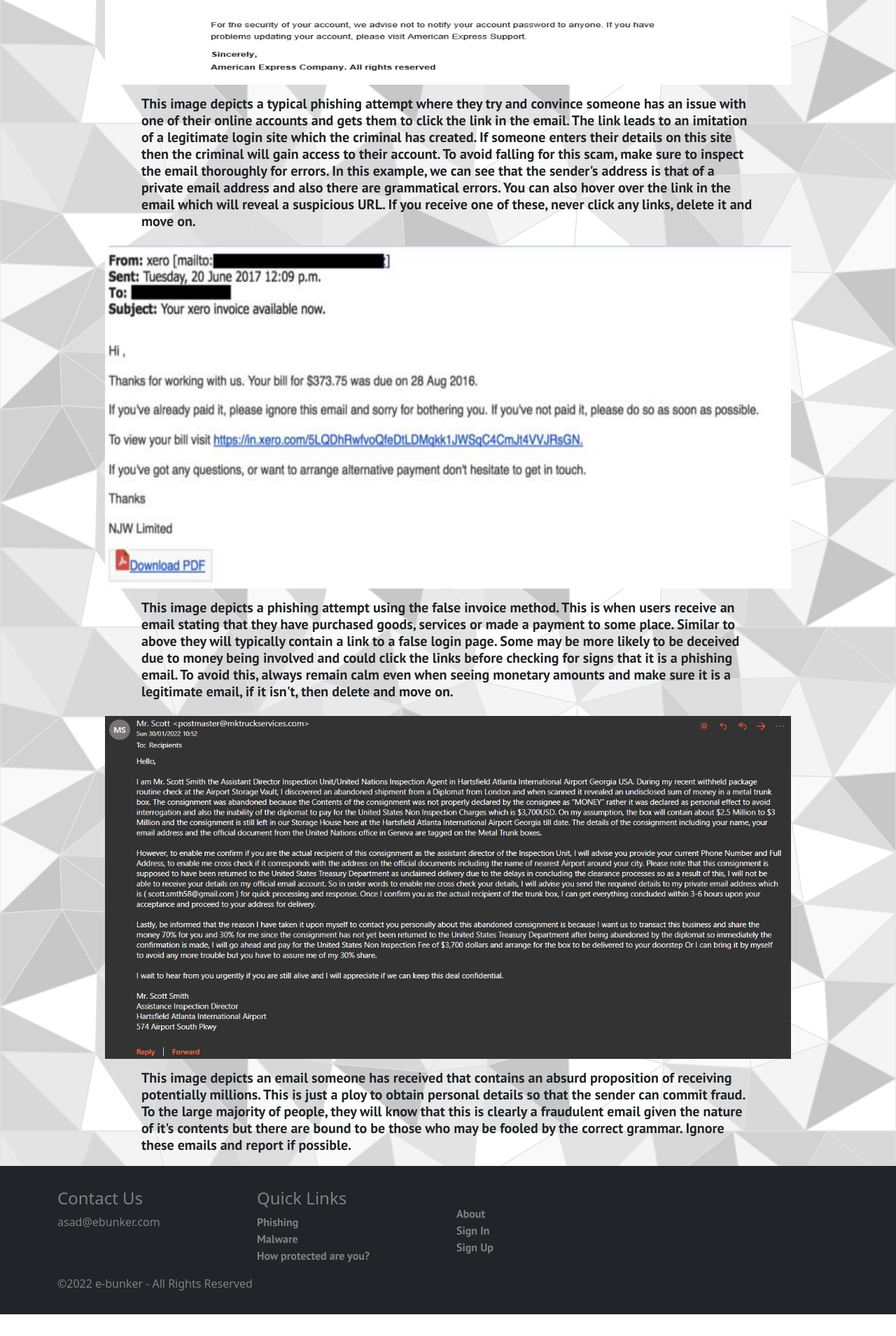
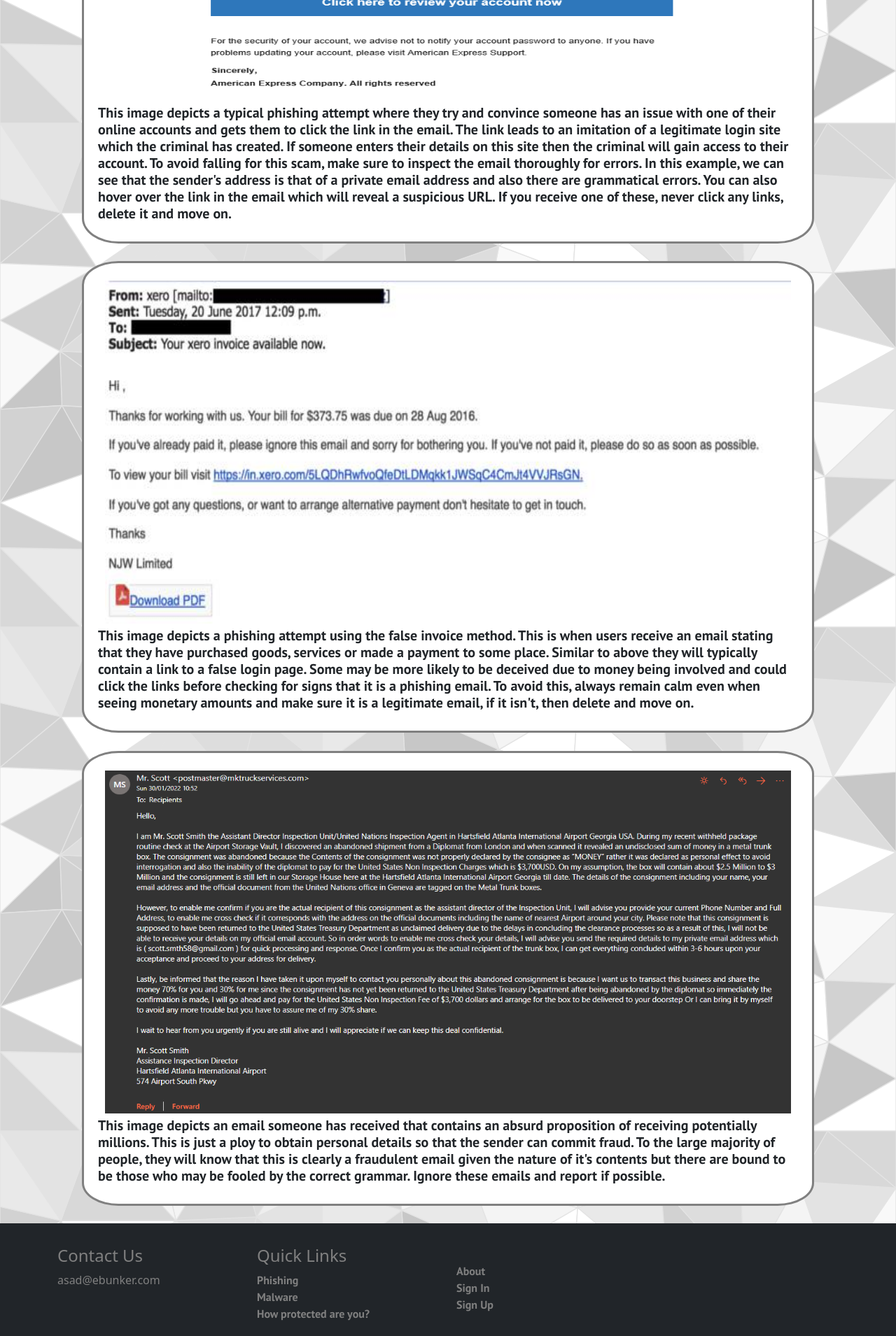
Before and after one commit to Asad99dev/E-Bunker, a React (Create React App) app in the folder frontend/: page /phishing-examples in a window 1280 px wide. Shown: the part 620-2529 px from the top of the page at 70% size. Before the commit the page ends 2498 px from the top, so only its background shows below. Built offline with nearby package versions, Linux system fonts and the light colour scheme.

Commit message:
adjusted layout

```diff
--- a/frontend/src/App.css
+++ b/frontend/src/App.css
@@ -149,6 +149,22 @@
   padding: 5px 10px;
 }
 
+.content-container {
+  background: #ffff;
+  border: solid;
+  border-color: #808080;
+  padding: 20px;
+  font-family: "PT Sans", sans-serif;
+  margin-left: 30%;
+  margin-right: 30%;
+  margin-bottom: 2%;
+  border-radius: 5%;
+}
+
+.content-container > h3 {
+  font-size: 20px;
+}
+
 @media (orientation: portrait) {
   .bg-container {
     background-size: auto 100vh;
--- a/frontend/src/App.js
+++ b/frontend/src/App.js
@@ -8,10 +8,8 @@
 import About from "./Pages/About.js";
 import Malware from "./Pages/Malware.js";
 import MalwareLearn from "./Pages/MalwareLearn";
-import MalwareQuiz from "./Pages/MalwareQuiz";
 import Phishing from "./Pages/Phishing.js";
 import PhishingLearn from "./Pages/PhishingLearn.js";
-import PhishingQuiz from "./Pages/PhishingQuiz.js";
 import PhishingExamples from "./Pages/PhishingExamples.js";
 import SignIn from "./Pages/SignIn.js";
 import SignUp from "./Pages/SignUp.js";
@@ -32,10 +30,8 @@
           <Route path="/about" element={<About />} />
           <Route path="/malware" element={<Malware />} />
           <Route path="/malware-learn" element={<MalwareLearn />} />
-          <Route path="/malware-quiz" element={<MalwareQuiz />} />
           <Route path="/phishing" element={<Phishing />} />
           <Route path="/phishing-learn" element={<PhishingLearn />} />
-          <Route path="/phishing-quiz" element={<PhishingQuiz />} />
           <Route path="/phishing-examples" element={<PhishingExamples />} />
           <Route path="/profile" element={<Profile />} />
           <Route path="/protected" element={<HowProtected />} />
--- a/frontend/src/Pages/About.js
+++ b/frontend/src/Pages/About.js
@@ -4,6 +4,24 @@
   return (
     <div className="pg-container">
       <h1>About us</h1>
+      <div className="content-container">
+        <h3>
+          Here at e-bunker, we aim to provide users with a platform to learn
+          more about cybersecurity. We offer information about different types
+          of cybersecurity threats such as phishing for users of any skill level
+          to learn from to help you on your journey of staying secure in the
+          cyberspace.
+        </h3>
+        <br/>
+        <h3>
+          Anyone can use our site but we recommend you create an account to
+          access more features such as our "How protected are you survey" where
+          you can find out just how much you put your cybersecurity knowledge to
+          practice.
+        </h3>
+        <br />
+        <h3>We hope you enjoy your stay at e-bunker.</h3>
+      </div>
     </div>
   );
 }
--- a/frontend/src/Pages/Malware.js
+++ b/frontend/src/Pages/Malware.js
@@ -9,12 +9,10 @@
     <div className="bg-container">
       <h1>Malware</h1>
       <p>
-        Malware has and will always continue to be a part of our technological lives, learn how to protect yourself.
+        Malware has and will always continue to be a part of our technological
+        lives, learn how to protect yourself.
       </p>
-      <p>
-        Click the link below to start learning, or if you feel up to the
-        challenge, how about taking on our quiz!
-      </p>
+      <p>Click the link below to start learning!</p>
       <div className="bg-btns">
         <Button
           className="btn-bg"
@@ -23,14 +21,6 @@
           }}
           label="Learn"
         />
-
-        <Button
-          className="btn-bg"
-          handleClick={() => {
-            navigate("/malware-quiz");
-          }}
-          label="Quiz"
-        />
       </div>
     </div>
   );
--- a/frontend/src/Pages/MalwareQuiz.js
+++ /dev/null
@@ -1,11 +0,0 @@
-import React from "react";
-
-function MalwareQuiz() {
-  return (
-    <div>
-      <h2>Hello</h2>
-    </div>
-  );
-}
-
-export default MalwareQuiz;
--- a/frontend/src/Pages/Phishing.js
+++ b/frontend/src/Pages/Phishing.js
@@ -12,10 +12,7 @@
         As technology continues to evolve, phishing shows no sign of slowing
         down.
       </p>
-      <p>
-        Click the link below to start learning, or if you feel up to the
-        challenge, how about taking on our quiz!
-      </p>
+      <p>Click the link below to start learning!</p>
       <div className="bg-btns">
         <Button
           className="btn-bg"
@@ -24,22 +21,11 @@
           }}
           label="Learn"
         />
-
-        <Button
-          className="btn-bg"
-          handleClick={() => {
-            navigate("/phishing-quiz");
-          }}
-          label="Quiz"
-        />
       </div>
 
       <br />
 
-      <p>
-        Click the link below to see examples of phishing and also to upload your
-        own attempts.
-      </p>
+      <p>Click the link below to see examples of phishing.</p>
       <div className="bg-btns">
         <Button
           className="btn-bg"
--- a/frontend/src/Pages/PhishingExamples.js
+++ b/frontend/src/Pages/PhishingExamples.js
@@ -1,6 +1,23 @@
 import React from "react";
 
 function PhishingExamples() {
+  const examples = [
+    {
+      Image: "/images/ex1.png",
+      Caption:
+        "This image depicts a typical phishing attempt where they try and convince someone has an issue with one of their online accounts and gets them to click the link in the email. The link leads to an imitation of a legitimate login site which the criminal has created. If someone enters their details on this site then the criminal will gain access to their account. To avoid falling for this scam, make sure to inspect the email thoroughly for errors. In this example, we can see that the sender's address is that of a private email address and also there are grammatical errors. You can also hover over the link in the email which will reveal a suspicious URL. If you receive one of these, never click any links, delete it and move on.",
+    },
+    {
+      Image: "/images/ex2.jpg",
+      Caption:
+        "This image depicts a phishing attempt using the false invoice method. This is when users receive an email stating that they have purchased goods, services or made a payment to some place. Similar to above they will typically contain a link to a false login page. Some may be more likely to be deceived due to money being involved and could click the links before checking for signs that it is a phishing email. To avoid this, always remain calm even when seeing monetary amounts and make sure it is a legitimate email, if it isn't, then delete and move on.",
+    },
+    {
+      Image: "/images/ex3.png",
+      Caption:
+        " This image depicts an email someone has received that contains an absurd proposition of receiving potentially millions. This is just a ploy to obtain personal details so that the sender can commit fraud. To the large majority of people, they will know that this is clearly a fraudulent email given the nature of it's contents but there are bound to be those who may be fooled by the correct grammar. Ignore these emails and report if possible.",
+    },
+  ];
   return (
     <div className="bg-container">
       <h1>Phishing Examples</h1>
@@ -8,41 +25,12 @@
         Here you can view real examples of phishing attempts and upload your own
       </h4>
       <h4>This page will be regularly updated</h4>
-      <img className="phishing-img" src="/images/ex1.png" alt="example 1" />
-      <h3>
-        This image depicts a typical phishing attempt where they try and
-        convince someone has an issue with one of their online accounts and gets
-        them to click the link in the email. The link leads to an imitation of a
-        legitimate login site which the criminal has created. If someone enters
-        their details on this site then the criminal will gain access to their
-        account. To avoid falling for this scam, make sure to inspect the email
-        thoroughly for errors. In this example, we can see that the sender's
-        address is that of a private email address and also there are
-        grammatical errors. You can also hover over the link in the email which
-        will reveal a suspicious URL. If you receive one of these, never click
-        any links, delete it and move on.
-      </h3>
-      <img className="phishing-img" src="/images/ex2.jpg" alt="example 2" />
-      <h3>
-        This image depicts a phishing attempt using the false invoice method.
-        This is when users receive an email stating that they have purchased
-        goods, services or made a payment to some place. Similar to above they
-        will typically contain a link to a false login page. Some may be more
-        likely to be deceived due to money being involved and could click the
-        links before checking for signs that it is a phishing email. To avoid
-        this, always remain calm even when seeing monetary amounts and make sure
-        it is a legitimate email, if it isn't, then delete and move on.
-      </h3>
-      <img className="phishing-img" src="/images/ex3.png" alt="example 3" />
-      <h3>
-        This image depicts an email someone has received that contains an absurd
-        proposition of receiving potentially millions. This is just a ploy to
-        obtain personal details so that the sender can commit fraud. To the
-        large majority of people, they will know that this is clearly a
-        fraudulent email given the nature of it's contents but there are bound
-        to be those who may be fooled by the correct grammar. Ignore these
-        emails and report if possible.
-      </h3>
+      {examples.map((example) => (
+        <div className="content-container">
+          <img className="phishing-img" src={example.Image}  />
+          <h3>{example.Caption}</h3>
+        </div>
+      ))}
     </div>
   );
 }
--- a/frontend/src/Pages/PhishingQuiz.js
+++ /dev/null
@@ -1,15 +0,0 @@
-import React from "react";
-import { useNavigate } from "react-router-dom";
-import Button from "../Components/Button.js";
-
-function PhishingQuiz() {
-  const navigate = useNavigate();
-
-  return (
-    <div className="bg-container">
-      <h1>Phishing</h1>
-    </div>
-  );
-}
-
-export default PhishingQuiz;
```
